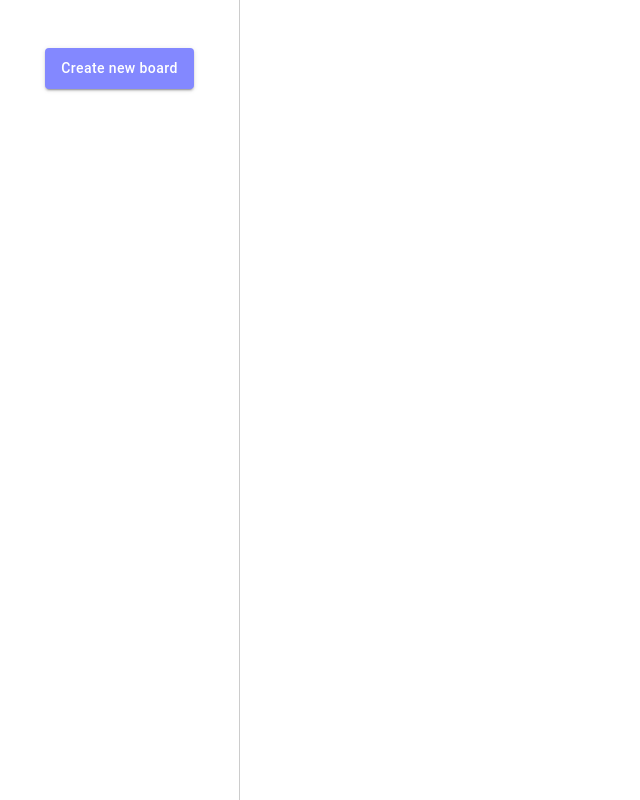
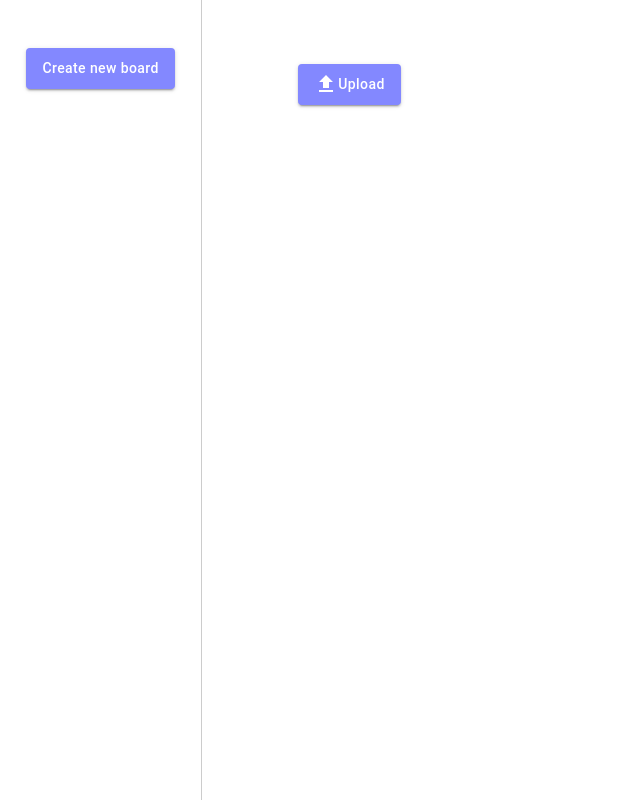
Before and after one commit to JeongHoiun/hoi-driver, a Next.js app: page /1 in a window 1280 px wide. Shown: the whole page, without its empty margins (0-640 px from the left). Built offline with nearby package versions, Linux system fonts and the light colour scheme.

Commit message:
Board 컴포넌트 제목 div 컴포넌트 개발

```diff
--- a/components/BoardComponent/index.tsx
+++ b/components/BoardComponent/index.tsx
@@ -1,4 +1,7 @@
+import { Button, Typography } from '@mui/material';
+import UploadIcon from '@mui/icons-material/Upload';
 import { useFetchBoardInfo } from '../../queries/boards';
+import * as S from './styles';
 
 interface Props {
     board_id: string;
@@ -7,5 +10,17 @@ interface Props {
 export default function BoardComponent(props: Props) {
     const { board_id } = props;
     const { data: board } = useFetchBoardInfo(board_id);
-    return <div>{board?.name}</div>;
+    return (
+        <S.BoardDiv>
+            <S.BoardTitleDiv>
+                <Typography variant="h3" fontWeight={600}>
+                    {board?.name}
+                </Typography>
+                <Button variant="contained">
+                    <UploadIcon />
+                    Upload
+                </Button>
+            </S.BoardTitleDiv>
+        </S.BoardDiv>
+    );
 }
--- /dev/null
+++ b/components/BoardComponent/styles.ts
@@ -0,0 +1,13 @@
+import { styled } from '@mui/material';
+
+export const BoardDiv = styled('div')({
+    width: '100%',
+    padding: '64px',
+    height: '100%'
+});
+
+export const BoardTitleDiv = styled('div')({
+    display: 'flex',
+    alignItems: 'center',
+    gap: '32px'
+});
--- a/components/commons/MainLayout.tsx
+++ b/components/commons/MainLayout.tsx
@@ -16,7 +16,7 @@ export default function MainLayout(props: Props) {
                 <meta name="viewport" content="width=device-width, initial-scale=1" />
                 <link rel="icon" href="/favicon.ico" />
             </Head>
-            <div style={{ display: 'flex' }}>
+            <div style={{ display: 'flex', width: '100vw' }}>
                 <Sidebar />
                 <S.MainContentDiv>{children}</S.MainContentDiv>
             </div>
--- a/components/commons/styles.ts
+++ b/components/commons/styles.ts
@@ -1,5 +1,5 @@
 import { styled } from '@mui/material';
 
 export const MainContentDiv = styled('div')({
-    width: 'calc(100vw - 240px)'
+    width: '100%'
 });
```
